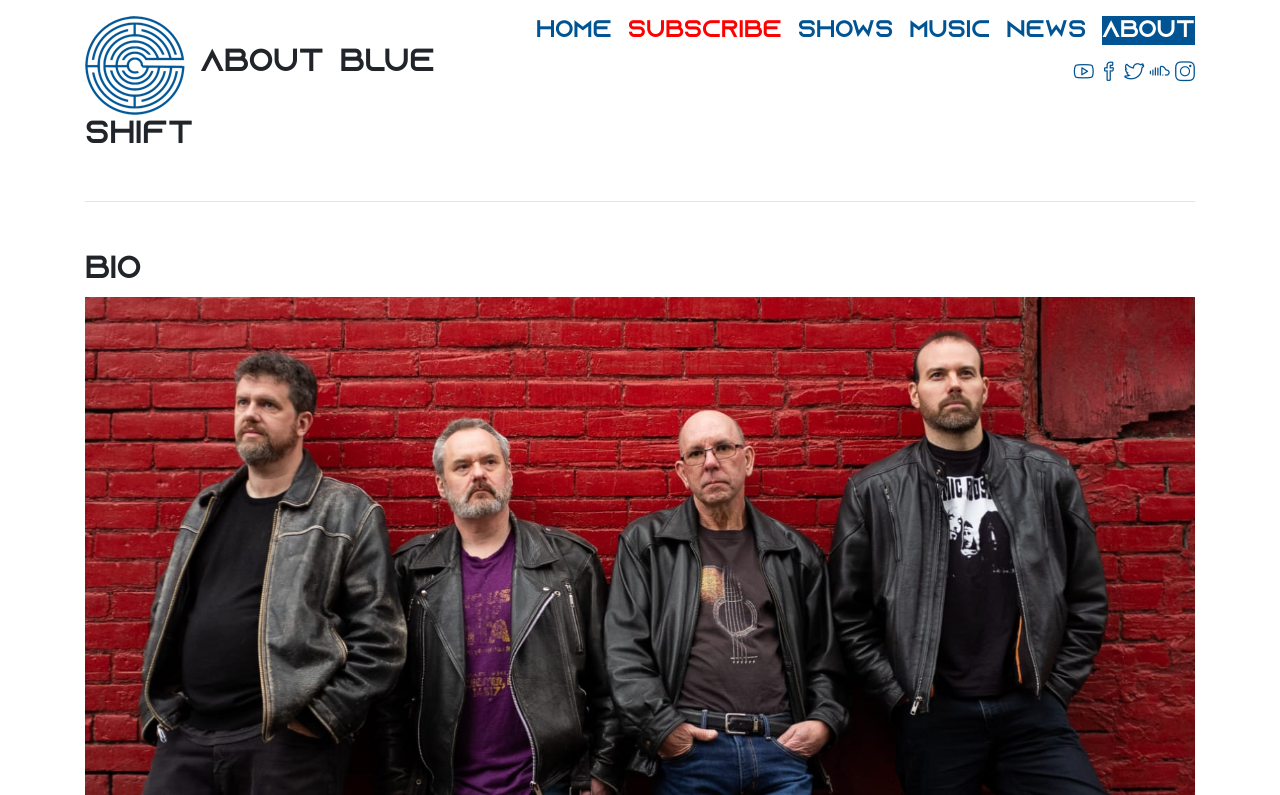
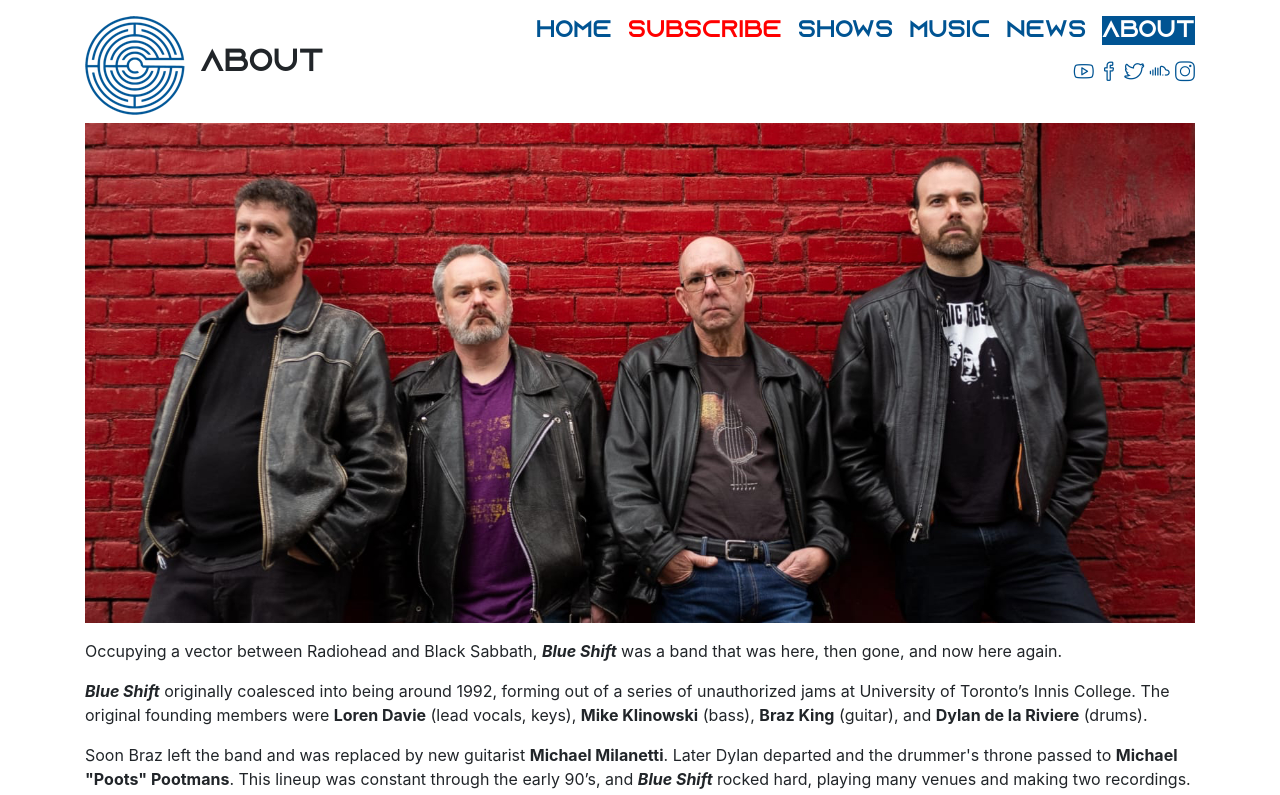
Before and after one commit to LorenDavie/BlueShiftWebsite, a Django app: page /about/ in a window 1280 px wide. Shown: the top 795 px of the page. Run offline with Django 3.2, Linux system fonts and the light colour scheme; some libraries are stand-ins or nearby versions; some web fonts are replaced.

Commit message:
some gardening
Signed-off-by: Loren Davie <code@axilent.com>

```diff
--- a/blueweb/templates/about.html
+++ b/blueweb/templates/about.html
@@ -2,12 +2,11 @@
 
 {% load static %}
 
-{% block page-title %}About Blue Shift{% endblock page-title %}
+{% block page-title %}About{% endblock page-title %}
 
 {% block content %}
 <div class="row">
     <div class="col">
-        <h2>Bio</h2>
         <p><img src="{% static 'images/band1.jpg' %}" class="img-fluid"></p>
         <p>Occupying a vector between Radiohead and Black Sabbath, <strong><em>Blue Shift</em></strong> was a band that was here, then gone, and now here again.</p>
 
--- a/blueweb/templates/secondary.html
+++ b/blueweb/templates/secondary.html
@@ -46,7 +46,6 @@
                 </div>
 
                 <h2><a href="/" class="nohover"><img src="{% static 'images/logo-sm.png' %}" class="img-fluid"></a> {% block page-title %}Blue Shift{% endblock page-title %}</h2>
-                <hr class="mt-5 mb-5"/>
             </div>
         </div>
         {% block content %}
```
